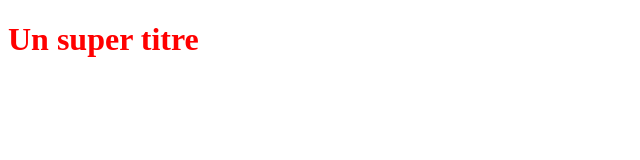
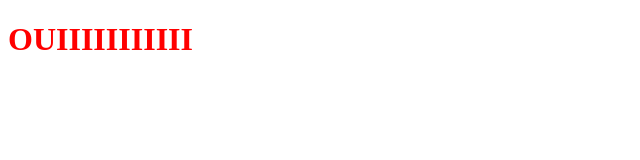
Before and after one commit to TalalBounaama/OpenclassroomsProjec, a plain HTML site: page index.html in a window 1280 px wide. Shown: the whole page, without its empty margins (0-640 px from the left). Drawn offline with Linux system fonts and the light colour scheme.

Commit message:
Modification du titre H

```diff
--- a/index.html
+++ b/index.html
@@ -5,6 +5,6 @@
    <link rel="stylesheet" type="text/css" href="style.css">
 </head>
 <body>
-   <h1>Un super titre</h1>
+   <h1>OUIIIIIIIIIII</h1>
 </body>
 </html>
```
